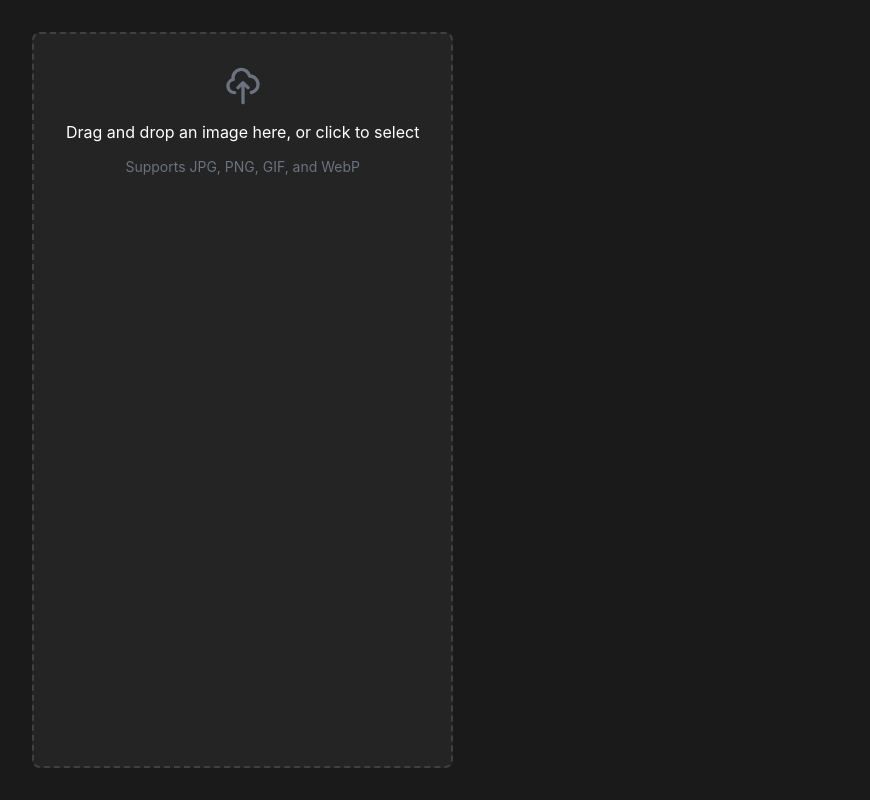
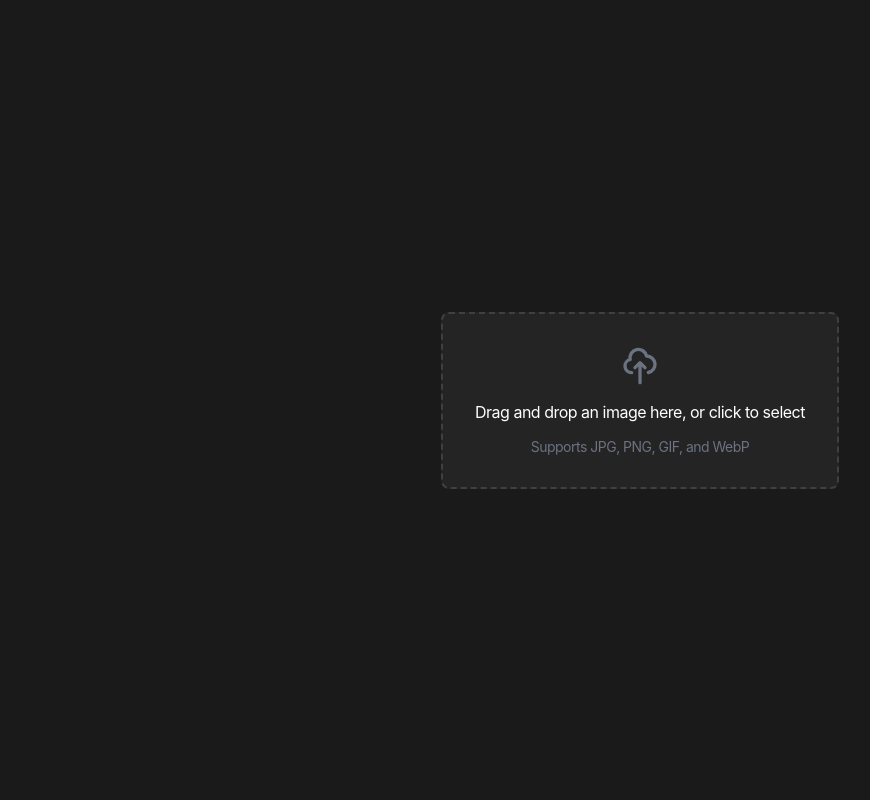
Before and after one commit to CameronFoxly/Quadtree-image-effector, a React (Vite) app in the folder image-effect-app/: page / in a window 1280 px wide. Shown: the whole page, without its empty margins (0-870 px from the left). Built offline with nearby package versions, Linux system fonts and the light colour scheme.

Commit message:
styling issues

```diff
--- a/image-effect-app/src/App.css
+++ b/image-effect-app/src/App.css
@@ -6,6 +6,7 @@
   margin: 0;
   padding: 0;
   overflow: hidden;
+  letter-spacing: -0.5px;
 }
 
 .logo {
@@ -62,6 +63,13 @@
   overflow: hidden;
 }
 
+/* When there's no image, center the upload UI */
+.main:has(> :only-child) {
+  display: flex;
+  justify-content: center;
+  align-items: center;
+}
+
 .previewSection {
   position: absolute;
   left: 0;
@@ -71,7 +79,7 @@
   display: flex;
   align-items: center;
   justify-content: center;
-  padding: 2rem;
+  padding: 1rem;
   overflow: hidden;
 }
 
@@ -82,13 +90,13 @@
   width: 300px;
   height: 100vh;
   background-color: var(--surface-color);
-  padding: 1.5rem;
+  padding: 1rem;
   overflow-y: auto;
   box-shadow: -2px 0 10px rgba(0, 0, 0, 0.1);
   z-index: 100;
   font-family: var(--mono-font);
   font-size: 0.8125rem;
-  letter-spacing: -0.2px;
+  letter-spacing: -0.5px;
   border: 1px solid var(--border-color);
 }
 
@@ -96,7 +104,7 @@
   font-size: 0.75rem;
   text-transform: uppercase;
   color: var(--text-secondary);
-  letter-spacing: 0.5px;
+  letter-spacing: -0.5px;
   margin-bottom: 2px;
 }
 
@@ -134,13 +142,14 @@
   cursor: pointer;
   transition: all 0.15s ease;
   text-align: center;
-  letter-spacing: 0;
+  letter-spacing: -0.6px;
 }
 
 .buttonPrimary {
   background-color: var(--accent-color);
   color: white;
   border: 1px solid transparent;
+  letter-spacing: -0.6px;
 }
 
 .buttonPrimary:hover {
@@ -156,6 +165,7 @@
   background-color: var(--background-color);
   color: var(--text-color);
   border: 1px solid var(--border-color);
+  letter-spacing: -0.6px;
 }
 
 .buttonSecondary:hover {
@@ -225,6 +235,7 @@ body {
   -moz-osx-font-smoothing: grayscale;
   background-color: var(--background-color);
   color: var(--text-color);
+  letter-spacing: -0.5px;
 }
 
 .container {
@@ -242,7 +253,7 @@ body {
   max-width: 1600px;
   margin: 0 auto;
   display: flex;
-  gap: 2rem;
+  gap: 1rem;
   height: 100%;
 }
 
```
